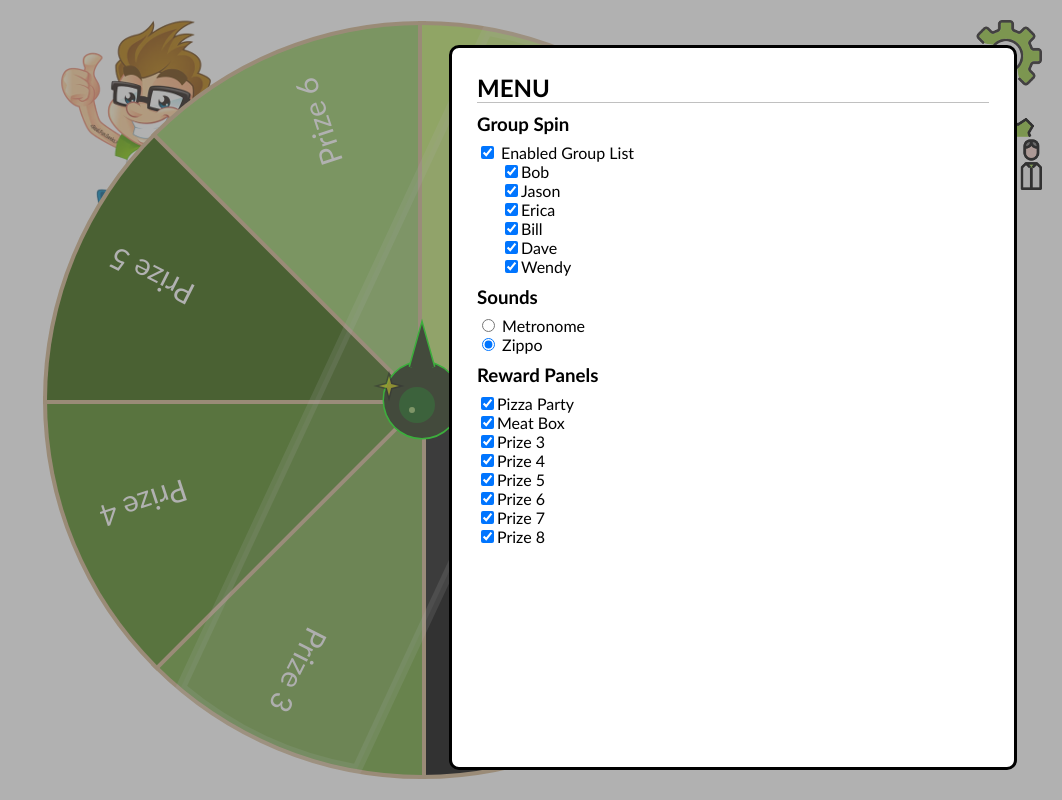
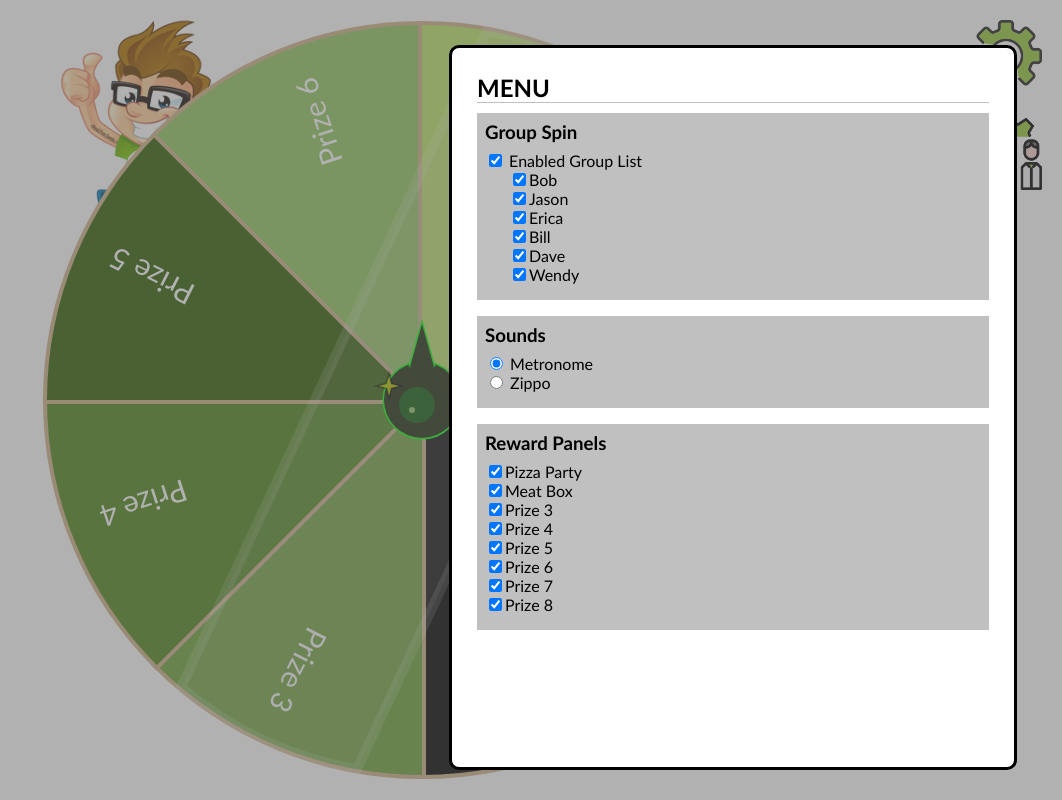
Before and after one commit to bob-fornal/wheel-of-edje, a plain HTML site: page src/index.html in a window 1280 px wide. Both pictures are taken after a click on the picture 1220 px from the left and 60 px from the top of the page. Shown: the whole page, without its empty margins (218-1280 px from the left). Drawn offline with Linux system fonts and the light colour scheme.

Commit message:
sound changes stored

```diff
--- a/src/index.html
+++ b/src/index.html
@@ -30,7 +30,7 @@
 				<div class="title">MENU</div>
 
 				<div class="section group-mode">
-					<div class="section title">Group Spin</div>
+					<div class="title">Group Spin</div>
 
 					<div>
 						<input type="checkbox" id="group" name="group" />
@@ -40,20 +40,20 @@
 				</div>
 
 				<div class="section sound">
-					<div class="section title">Sounds</div>
+					<div class="title">Sounds</div>
 
 					<div>
 						<input type="radio" id="metronome" name="sound" value="metronome" />
 						<label for="metronome">Metronome</label>
 					</div>
 					<div>
-						<input type="radio" id="zippo" name="sound" value="zippo" checked />
+						<input type="radio" id="zippo" name="sound" value="zippo" />
 						<label for="zippo">Zippo</label>
 					</div>
 				</div>
 
 				<div class="section panels">
-					<div class="section title">Reward Panels</div>
+					<div class="title">Reward Panels</div>
 
 					<div class="content panel-content"></div>
 				</div>
--- a/src/js/menu.js
+++ b/src/js/menu.js
@@ -23,8 +23,19 @@ const toggleMenu = (event = null) => {
     const menuState = menu.classList.toggle('hidden');
 
     if (menuState === false) { // HIDDEN
+        menuSetSoundState();
         menuAddListOfPanels();
         menuWatchGroupSpin();
+    }
+};
+
+const menuSetSoundState = () => {
+    const sounds = document.querySelectorAll('[name=sound]');
+    for (let i = 0, len = sounds.length; i < len; i++) {
+        if (sounds[i].value === state.activeSound) {
+            sounds[i].checked = true;
+            break;
+        }
     }
 };
 
@@ -45,7 +56,6 @@ const toggleMenu = (event = null) => {
     };
 
 const handleIndividualSelection = (name) => {
-    console.log(name);
     let individual = null;
     for (let i = 0, len = group.length; i < len; i++) {
         if (group[i].person === name) {
@@ -184,7 +194,7 @@ const setGlobalGroupState = (state) => {
             group.checked = groupChecked;
         }
 
-        const content = document.getElementsByClassName('panel-group-content')[0];
+        const content = document.querySelector('.panel-group-content');
         content.innerHTML = '';
 
         setGlobalGroupState(groupChecked);
--- a/src/js/sounds.js
+++ b/src/js/sounds.js
@@ -8,8 +8,14 @@ const sounds = {
 
 const soundRadios = document.querySelectorAll('input[type=radio][name="sound"]');
 
+const initSounds = () => {
+    state.activeSound = storage.getActiveSound();
+    console.log(state.activeSound);
+};
+
 const changeHandler = (event) => {
     state.activeSound = event.target.value;
+    storage.saveActiveSound(state.activeSound);
 };
 
 soundRadios.forEach(soundselected => soundselected.addEventListener('change', changeHandler));
--- a/src/js/spinner.js
+++ b/src/js/spinner.js
@@ -207,7 +207,6 @@ const fillOverlay = () => {
 
 	const offsetCenterX = cx_center - fixed.radius + 5;
 	const offsetCenterY = cy_center - (fixed.radius / 2) + 5;
-	console.log({ offsetCenterX, offsetCenterY });
 
 	drawLightGlare({
 		ctx: octx,
@@ -230,6 +229,8 @@ const fillOverlay = () => {
 const init = () => {
 	console.log('initialized');
 	handleGroupChange();
+
+	initSounds();
 
 	show(startingRotation);
 
--- a/src/js/storage.js
+++ b/src/js/storage.js
@@ -21,7 +21,9 @@ const storage = {
         { person: 'Bill', enabled: true, prize: null },
         { person: 'Dave', enabled: true, prize: null },
         { person: 'Wendy', enabled: true, prize: null }
-    ]
+    ],
+
+    activeSoundSample: 'metronome'
 };
 
 storage.getPie = (key = 'default') => {
@@ -45,3 +47,16 @@ storage.saveGroup = (data, key = 'group-default') => {
     storage.store.setItem(key, JSON.stringify(data));
     return data;
 };
+
+storage.getActiveSound = (key = 'sound-default') => {
+    const data = storage.store.getItem(key);
+    if (data === null) {
+        return storage.saveActiveSound(storage.activeSoundSample, key);
+    }
+    return JSON.parse(data);
+};
+
+storage.saveActiveSound = (data, key = 'sound-default') => {
+    storage.store.setItem(key, JSON.stringify(data));
+    return data;
+};
--- a/src/style/spinner.css
+++ b/src/style/spinner.css
@@ -148,19 +148,22 @@ html, body {
     display: none;
 }
 
-.title:not(.section) {
+.menu > .title,
+.prizes .title {
     font-weight: bold;
     font-size: 18pt;
     border-bottom: 1px solid silver;
     margin-bottom: 10px;
 }
-.title.section {
+.section .title {
     font-weight: bold;
     font-size: 14pt;
     margin-bottom: 8px;
 }
 .section {
-    margin-bottom: 10px;
+    background-color: silver;
+    margin-bottom: 1rem;
+    padding: 0.5rem 0.5rem 1rem 0.5rem;
 }
 
 .spinner, .dongle, .overlay {
```
